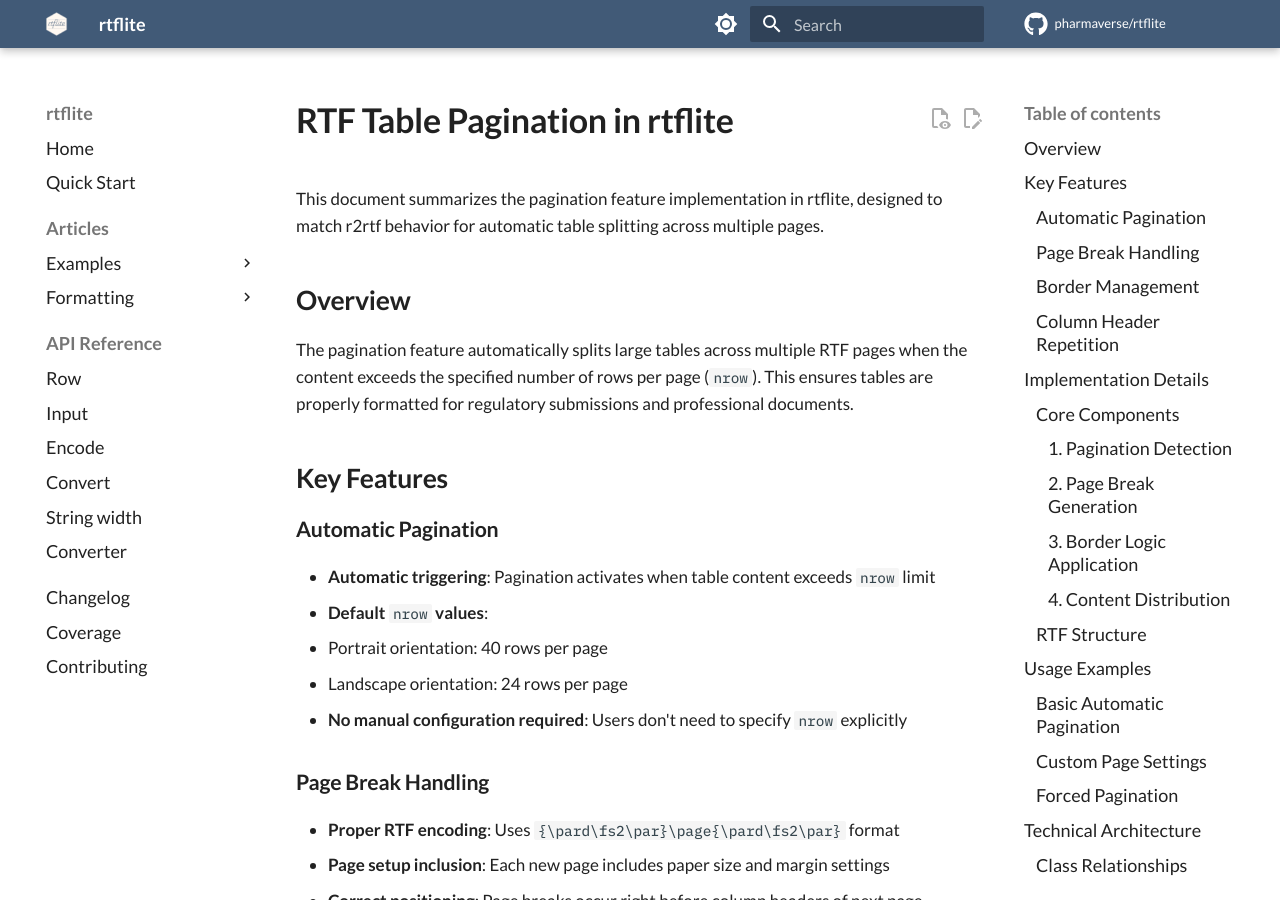
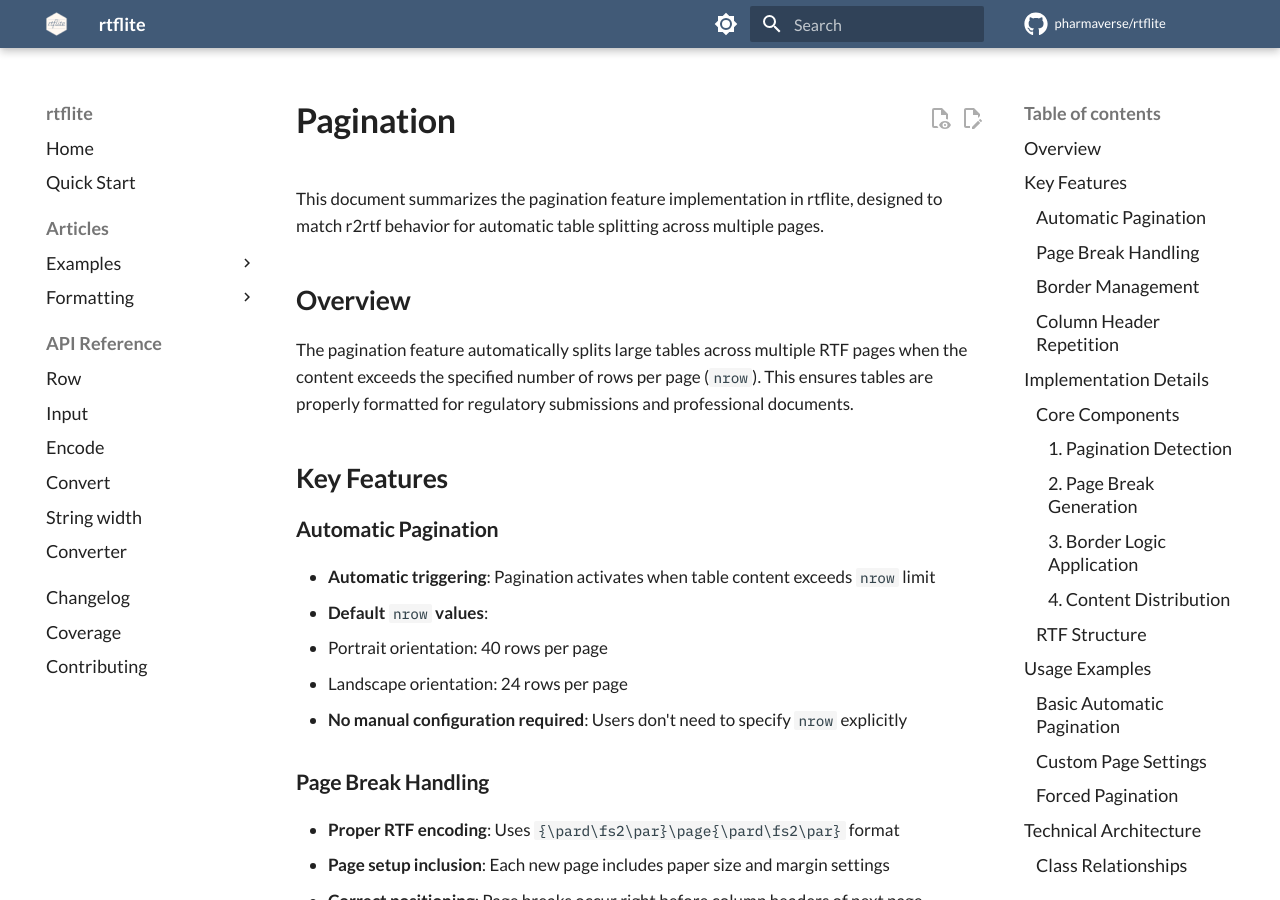
Before and after one commit to pharmaverse/rtflite, an MkDocs documentation site: the page built from docs/articles/pagination.md, in a window 1280 px wide and 900 px high. Built offline with MkDocs 1.6.1 and Material for MkDocs 9.7.7, drawn with Linux system fonts in a browser that asks for light colours; comment, search, counter and statistics services are not loaded.

Commit message:
Update pagination article title

```diff
--- a/docs/articles/pagination.md
+++ b/docs/articles/pagination.md
@@ -1,4 +1,4 @@
-# RTF Table Pagination in rtflite
+# Pagination
 
 This document summarizes the pagination feature implementation in rtflite, designed to match r2rtf behavior for automatic table splitting across multiple pages.
 
```
